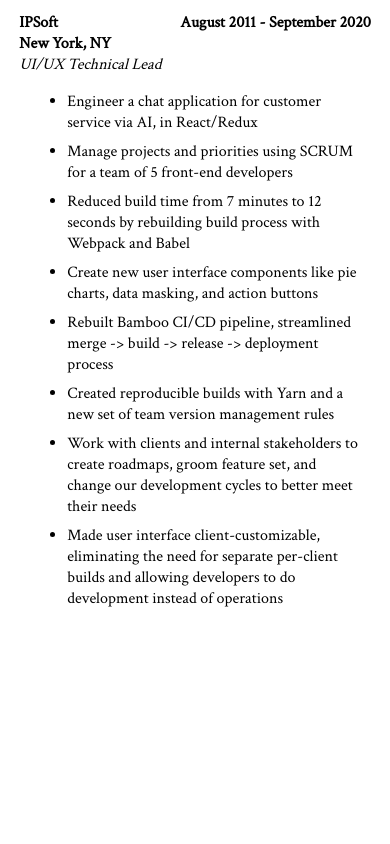
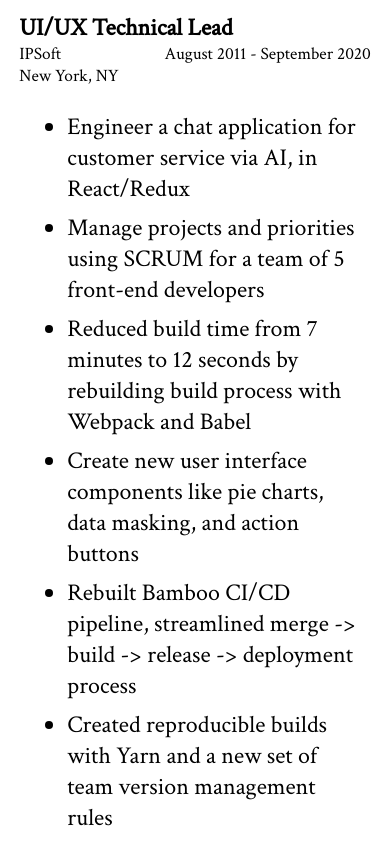
Before and after one commit to jb-reefer/resume, a React (Create React App) app: page / in a window 390 px wide. Shown: the top 844 px of the page. Built offline with nearby package versions, Linux system fonts and the light colour scheme; the HTML template or start-up script is replaced by a standard one.

Commit message:
layout looks great now!

```diff
--- a/src/App.css
+++ b/src/App.css
@@ -1,5 +1,11 @@
 .Container {
   margin: 2%;
   padding: 1%;
-  /* border: 0.25rem solid lightgrey */
+  font-size: 18pt;
 }
+
+@media (max-width: 375px) {
+  .Container {
+    font-size: 13pt;
+  }
+}
--- a/src/components/Header/Header.css
+++ b/src/components/Header/Header.css
@@ -3,16 +3,19 @@
   flex-wrap: nowrap;
   justify-content: space-between;
   width: 100%;
-}
-
-.Subheader {
-  font-weight: bold;
+  /* font-style: italic; */
 }
 
 .Role {
-  font-style: italic;
+  font-weight: 900;
 }
 
-.Entries {
+@media (max-width: 450px) {
+  .Subheader {
+    font-size: 13pt;
+  }
 
+  .Role {
+    font-style: normal;
+  }
 }
--- a/src/components/Header/index.tsx
+++ b/src/components/Header/index.tsx
@@ -14,12 +14,12 @@
 
 export const Header = (props: IHeader & IDuration) => (
   <div>
+    <div className="Role">{props.role}</div>
     <div className="Header">
       <div className="Subheader">{props.company}</div>
       <Duration to={props.to} from={props.from} />
     </div>
     <div className="Subheader">{props.city}</div>
-    <div className="Role">{props.role}</div>
   </div>
 );
 
```
